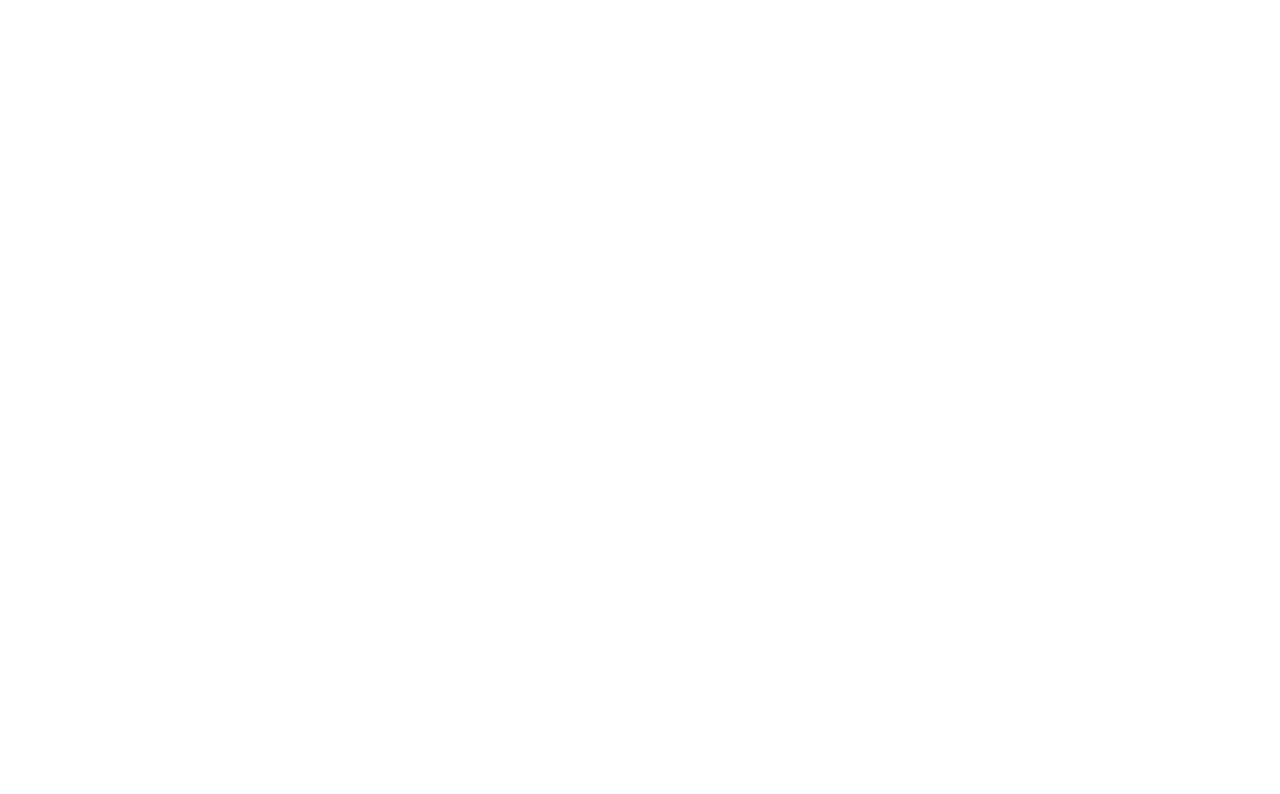
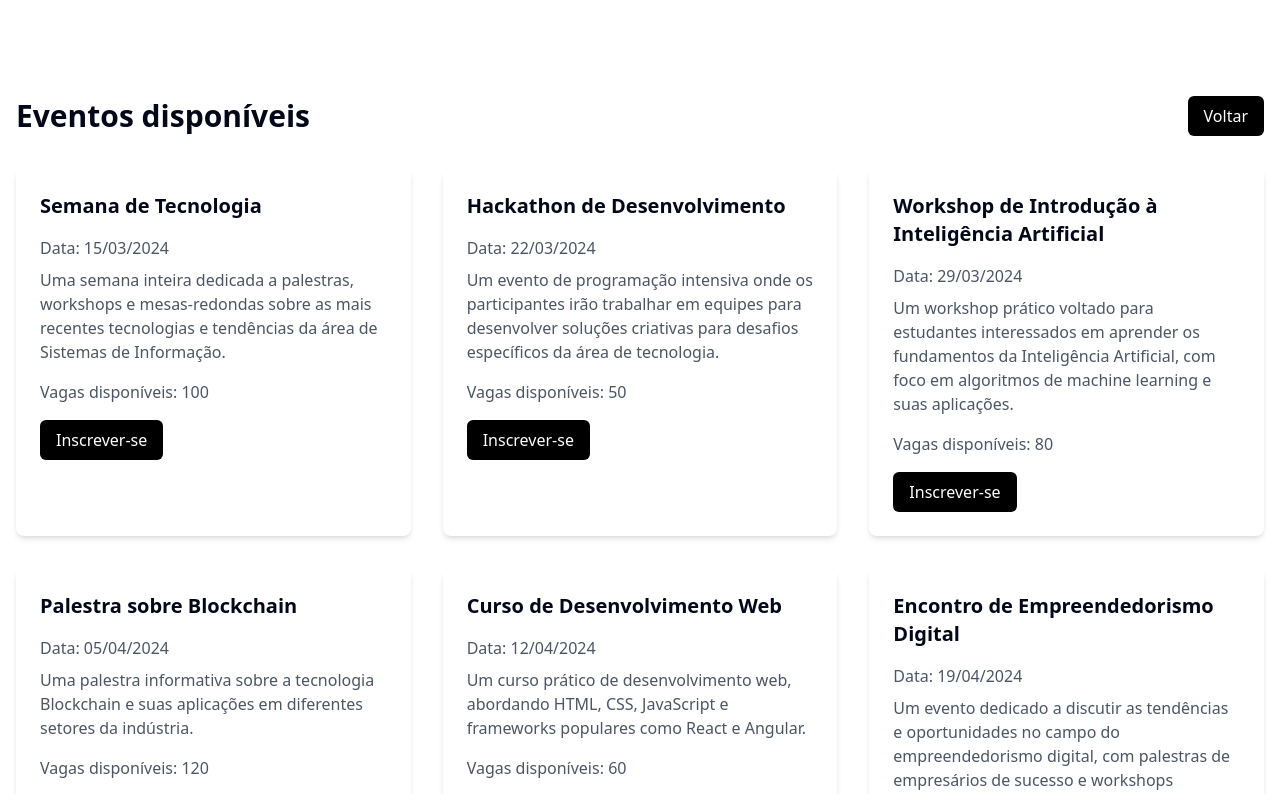
Before and after one commit to micaelgomestavares/sistema-aluno-frontend, a React (Vite) app: page /eventos in a window 1280 px wide. Before the commit this address had no page. Shown: the top 794 px of the page. Built offline with nearby package versions, Linux system fonts and the light colour scheme.

Commit message:
Add ListarEventos component

```diff
--- a/src/App.tsx
+++ b/src/App.tsx
@@ -1,16 +1,17 @@
 import { Route, Routes, BrowserRouter } from "react-router-dom";
 
 import Home from "src/pages/Home";
-import Cronograma from "src/pages/Cronograma/Cronograma.tsx";
-import Disciplinas from "src/pages/Cronograma/Disciplinas.tsx";
+import Cronograma from "src/pages/cronograma/Cronograma.tsx";
+import Disciplinas from "src/pages/cronograma/Disciplinas.tsx";
 import ConsultaDisciplina from "src/pages/ConsultaDisciplina/ConsultaDisciplina.tsx";
 import Mensagens from "src/pages/Mensagens/Mensagens.tsx";
-import Cursos from "src/pages/Matricula/cursos.tsx";
+import Cursos from "src/pages/matricula/cursos.tsx";
 import ConsultaHorario from "src/pages/ConsultaHorario/ConsultaHorario";
 import Chats from "src/pages/Chats/Chats";
 import DetalharProva from "./pages/SubmeterTrabalho_DetalharProva/DetalharProva";
 import SubmeterTrabalho from "./pages/SubmeterTrabalho_DetalharProva/SubmeterTrabalho";
 import SegundaChamada from "./pages/SolicSegChamada/SegundaChamada";
+import Eventos from "src/pages/Eventos/Eventos.tsx"
 
 function App() {
   return (
@@ -28,6 +29,7 @@
           <Route path="/detalharprova" element={<DetalharProva />} />
           <Route path="/submetertrabalho" element={<SubmeterTrabalho />} />
           <Route path="/segunda-chamada" element={<SegundaChamada />} />
+          <Route path="/eventos" element={<Eventos />} />
         </Routes>
       </BrowserRouter>
     </>
--- /dev/null
+++ b/src/pages/Eventos/Eventos.ts
@@ -0,0 +1,50 @@
+export const eventos = [
+    {
+      id: '1',
+      nome: 'Semana de Tecnologia',
+      data: '15/03/2024',
+      descricao: 'Uma semana inteira dedicada a palestras, workshops e mesas-redondas sobre as mais recentes tecnologias e tendências da área de Sistemas de Informação.',
+      vagas: 100,
+      prazoInscricao: new Date('2024-03-15'),
+    },
+    {
+      id: '2',
+      nome: 'Hackathon de Desenvolvimento',
+      data: '22/03/2024',
+      descricao: 'Um evento de programação intensiva onde os participantes irão trabalhar em equipes para desenvolver soluções criativas para desafios específicos da área de tecnologia.',
+      vagas: 50,
+      prazoInscricao: new Date('2024-03-22'),
+    },
+    {
+      id: '3',
+      nome: 'Workshop de Introdução à Inteligência Artificial',
+      data: '29/03/2024',
+      descricao: 'Um workshop prático voltado para estudantes interessados em aprender os fundamentos da Inteligência Artificial, com foco em algoritmos de machine learning e suas aplicações.',
+      vagas: 80,
+      prazoInscricao: new Date('2024-03-29'),
+    },
+    {
+      id: '4',
+      nome: 'Palestra sobre Blockchain',
+      data: '05/04/2024',
+      descricao: 'Uma palestra informativa sobre a tecnologia Blockchain e suas aplicações em diferentes setores da indústria.',
+      vagas: 120,
+      prazoInscricao: new Date('2024-03-01'),
+    },
+    {
+      id: '5',
+      nome: 'Curso de Desenvolvimento Web',
+      data: '12/04/2024',
+      descricao: 'Um curso prático de desenvolvimento web, abordando HTML, CSS, JavaScript e frameworks populares como React e Angular.',
+      vagas: 60,
+      prazoInscricao: new Date('2024-04-12'),
+    },
+    {
+      id: '6',
+      nome: 'Encontro de Empreendedorismo Digital',
+      data: '19/04/2024',
+      descricao: 'Um evento dedicado a discutir as tendências e oportunidades no campo do empreendedorismo digital, com palestras de empresários de sucesso e workshops práticos.',
+      vagas: 80,
+      prazoInscricao: new Date('2024-04-19'),
+    }
+  ];
--- /dev/null
+++ b/src/pages/Eventos/Eventos.tsx
@@ -0,0 +1,76 @@
+import { useState } from 'react';
+import { eventos } from 'src/pages/Eventos/Eventos.ts';
+
+function ListarEventos() {
+  const [eventosState, setEventosState] = useState(eventos);
+  const [inscricoes, setInscricoes] = useState([]);
+
+  const handleInscricao = (eventoId, prazoInscricao) => {
+    const dataAtual = new Date();
+
+    if (dataAtual > prazoInscricao) {
+      alert('O prazo foi ultrapassado!');
+      return;
+    }
+
+    const eventoIndex = eventosState.findIndex(evento => evento.id === eventoId);
+    const evento = eventosState[eventoIndex];
+
+    if (inscricoes.includes(eventoId)) {
+      setInscricoes(inscricoes.filter(id => id !== eventoId));
+      setEventosState([
+        ...eventosState.slice(0, eventoIndex),
+        { ...evento, vagas: evento.vagas + 1 },
+        ...eventosState.slice(eventoIndex + 1)
+      ]);
+    } else {
+      if (evento.vagas > 0) {
+        setInscricoes([...inscricoes, eventoId]);
+        setEventosState([
+          ...eventosState.slice(0, eventoIndex),
+          { ...evento, vagas: evento.vagas - 1 },
+          ...eventosState.slice(eventoIndex + 1)
+        ]);
+      } else {
+        alert('Não há vagas disponíveis!');
+      }
+    }
+  };
+
+  return (
+    <div className="container mx-auto px-4 py-8 mt-16">
+      <div className="flex items-center justify-between mb-8">
+        <h1 className="text-3xl font-semibold">Eventos disponíveis</h1>
+        <button className="px-4 py-2 bg-black text-white rounded-md hover:bg-gray-800 transition duration-300"><a href="/">Voltar</a></button>
+      </div>
+      <div className="grid grid-cols-1 sm:grid-cols-2 md:grid-cols-3 gap-8">
+        {eventosState.map(evento => (
+          <div key={evento.id} className="bg-white shadow-md rounded-lg p-6">
+            <h2 className="text-xl font-semibold mb-4">{evento.nome}</h2>
+            <p className="text-gray-600 mb-2">Data: {evento.data}</p>
+            <p className="text-gray-600 mb-4">{evento.descricao}</p>
+            <p className="text-gray-600">Vagas disponíveis: {evento.vagas}</p>
+            {inscricoes.includes(evento.id) ? (
+              <button
+                onClick={() => handleInscricao(evento.id, evento.prazoInscricao)}
+                className="mt-4 px-4 py-2 bg-red-500 text-white rounded-md hover:bg-red-600 transition duration-300"
+              >
+                Cancelar Inscrição
+              </button>
+            ) : (
+              <button
+                onClick={() => handleInscricao(evento.id, evento.prazoInscricao)}
+                className={`mt-4 px-4 py-2 bg-black text-white rounded-md ${new Date() > evento.prazoInscricao ? 'opacity-50 cursor-not-allowed' : 'hover:bg-gray-800 transition duration-300'}`}
+                disabled={new Date() > evento.prazoInscricao || evento.vagas === 0}
+              >
+                {new Date() > evento.prazoInscricao ? 'Prazo Encerrado' : 'Inscrever-se'}
+              </button>
+            )}
+          </div>
+        ))}
+      </div>
+    </div>
+  );
+}
+
+export default ListarEventos;
--- a/src/pages/Home.tsx
+++ b/src/pages/Home.tsx
@@ -111,6 +111,20 @@
               </a>
             </CardFooter>
           </Card>
+
+          <Card className="w-[350px] h-[180px]">
+            <CardHeader>
+              <CardTitle>Eventos</CardTitle>
+              <CardDescription>Verifique quais eventos estão disponíveis</CardDescription>
+            </CardHeader>
+            <CardContent>
+            </CardContent>
+            <CardFooter className="flex pt-0 justify-end">
+              <a href="/eventos">
+                <Button>Acessar</Button>
+              </a>
+            </CardFooter>
+          </Card>
         </div>
       </section>
     </main>
```
